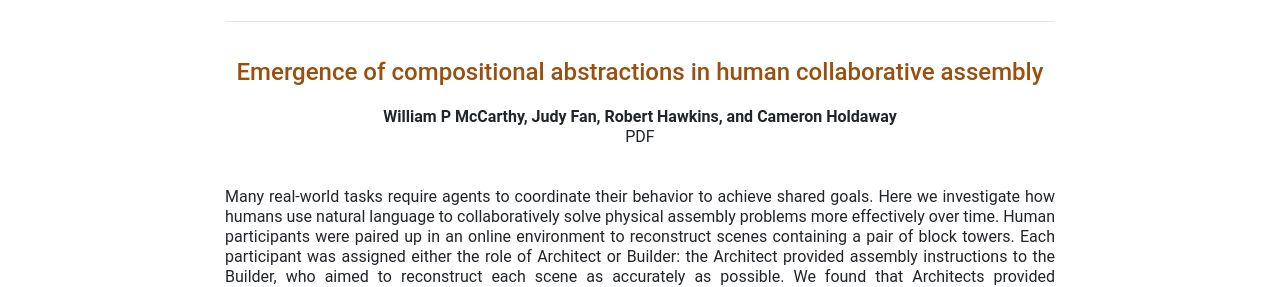
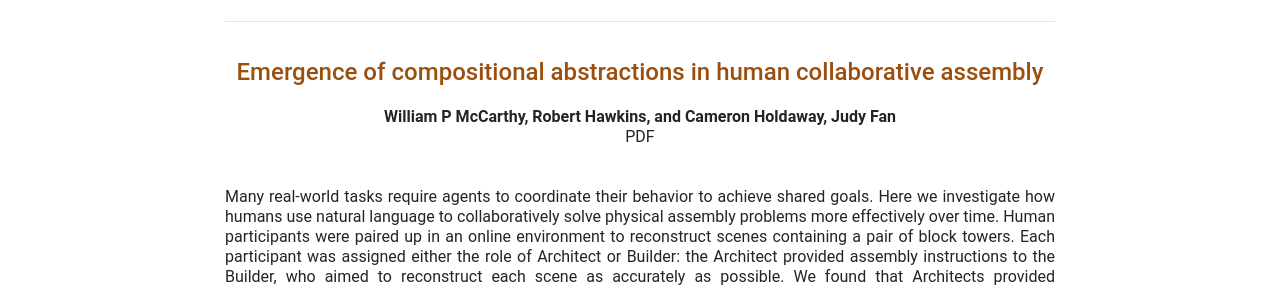
Before and after one commit to orlrworkshop/orlrworkshop.github.io, a Jekyll site: the page built from program/orlr_15.html, in a window 1280 px wide. Shown: the part 219-506 px from the top of the page. Built offline with Jekyll 4.4.1, drawn with Linux system fonts in a browser that asks for light colours; nearby versions of some CDN libraries.

```diff
--- a/program/orlr_15.html
+++ b/program/orlr_15.html
@@ -4,7 +4,7 @@ id: 15
 slides_live_id: 1
 rocket_id: orlr-paper-15
 meeting_url:
-authors: "William P McCarthy, Judy Fan, Robert Hawkins, and Cameron Holdaway"
+authors: "William P McCarthy, Robert Hawkins, and Cameron Holdaway, Judy Fan"
 camera_ready: false
 cmt_id: 15
 kind: poster
```
